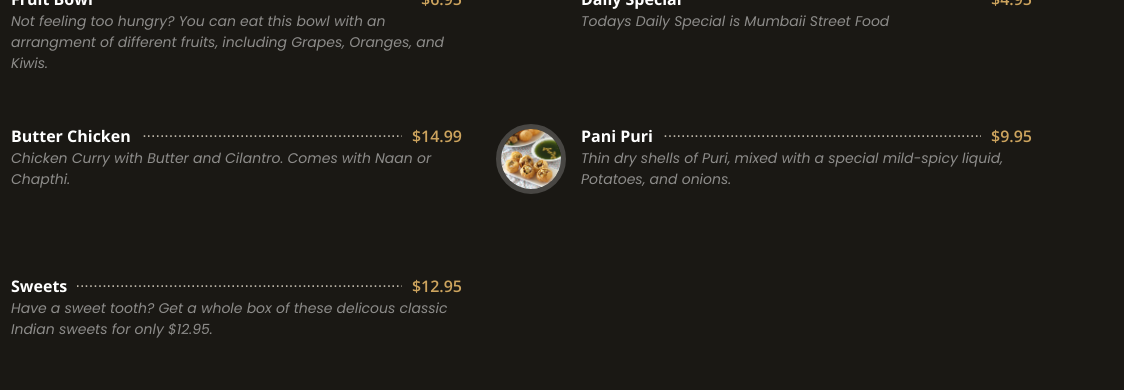
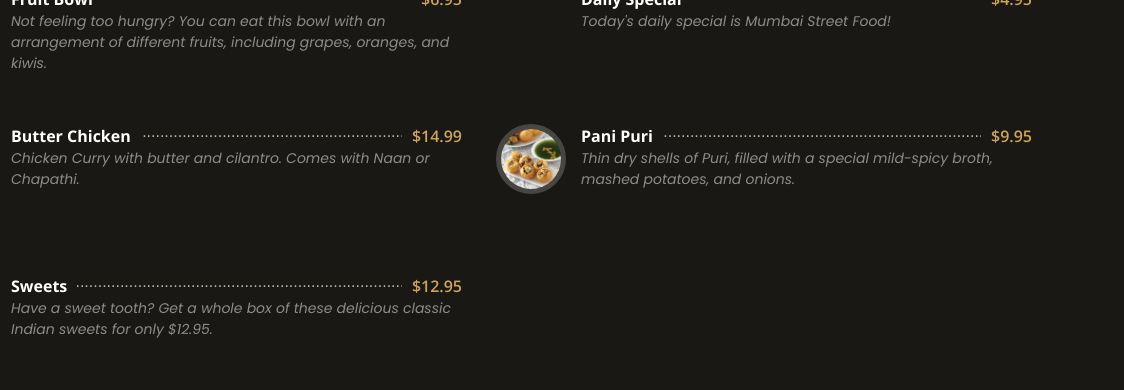
Before and after one commit to UltiGame2890/ComputerScience2-2024, a plain HTML site: page food_quiz.html in a window 1280 px wide. Shown: the part 2449-2839 px from the top of the page, 156-1280 px from the left. Drawn offline with nearby package versions, Linux system fonts and the light colour scheme; a web font is replaced by a local one.

Commit message:
fix minor grammatical errors

```diff
--- a/food_quiz.html
+++ b/food_quiz.html
@@ -234,7 +234,7 @@
               <a href="#">Fruit Bowl</a><span>$6.95</span>
             </div>
             <div class="menu-ingredients">
-              Not feeling too hungry? You can eat this bowl with an arrangment of different fruits, including Grapes, Oranges, and Kiwis.
+              Not feeling too hungry? You can eat this bowl with an arrangement of different fruits, including grapes, oranges, and kiwis.
             </div>
           </div>
 
@@ -244,7 +244,7 @@
               <a href="#">Daily Special</a><span>$4.95</span>
             </div>
             <div class="menu-ingredients">
-              Todays Daily Special is Mumbaii Street Food
+              Today's daily special is Mumbai Street Food!
             </div>
           </div>
 
@@ -254,7 +254,7 @@
               <a href="#">Butter Chicken</a><span>$14.99</span>
             </div>
             <div class="menu-ingredients">
-              Chicken Curry with Butter and Cilantro. Comes with Naan or Chapthi.
+              Chicken Curry with butter and cilantro. Comes with Naan or Chapathi.
             </div>
           </div>
 
@@ -264,7 +264,7 @@
               <a href="#">Pani Puri</a><span>$9.95</span>
             </div>
             <div class="menu-ingredients">
-              Thin dry shells of Puri, mixed with a special mild-spicy liquid, Potatoes, and onions.
+              Thin dry shells of Puri, filled with a special mild-spicy broth, mashed potatoes, and onions.
             </div>
           </div>
 
@@ -274,7 +274,7 @@
               <a href="#">Sweets</a><span>$12.95</span>
             </div>
             <div class="menu-ingredients">
-              Have a sweet tooth? Get a whole box of these delicous classic Indian sweets for only $12.95.
+              Have a sweet tooth? Get a whole box of these delicious classic Indian sweets for only $12.95.
             </div>
           </div>
 
```
